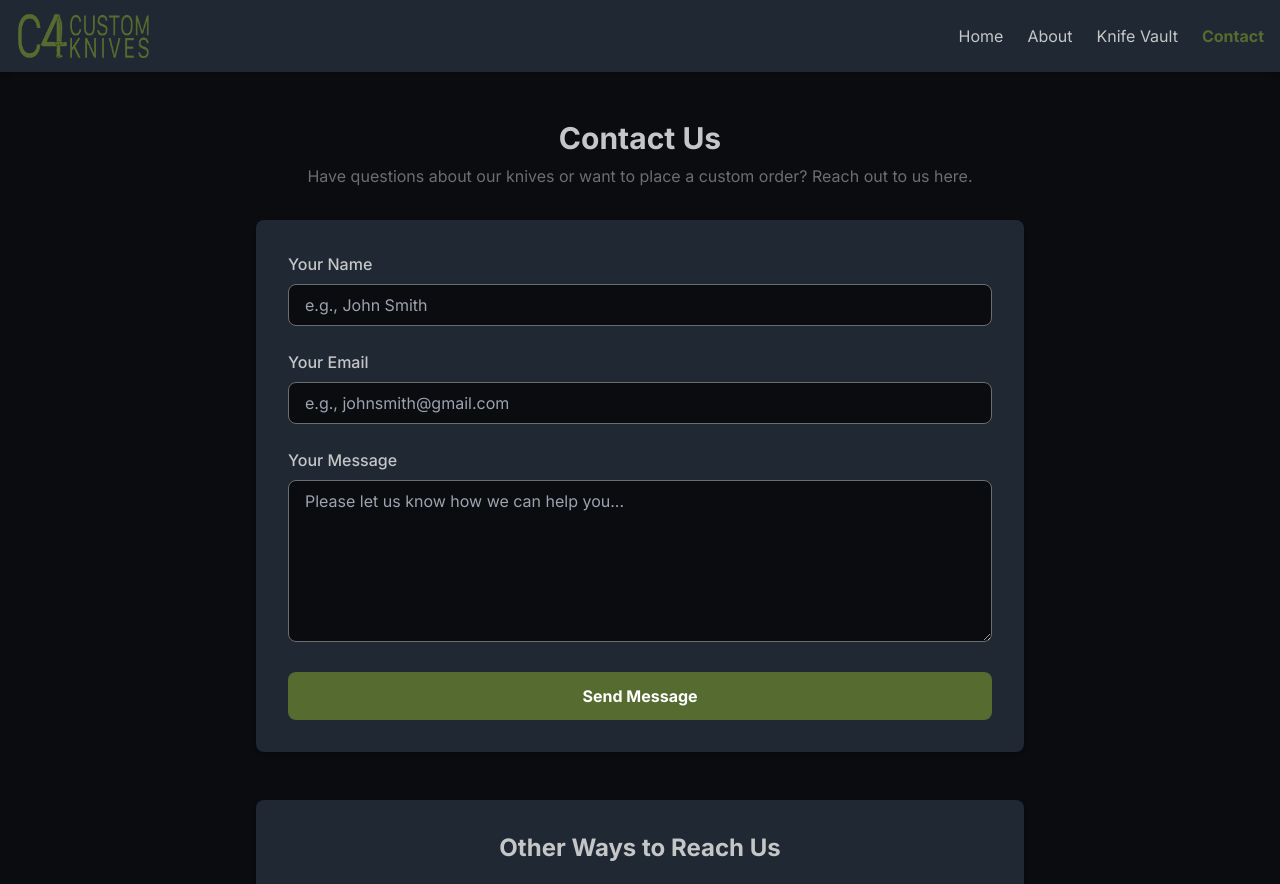
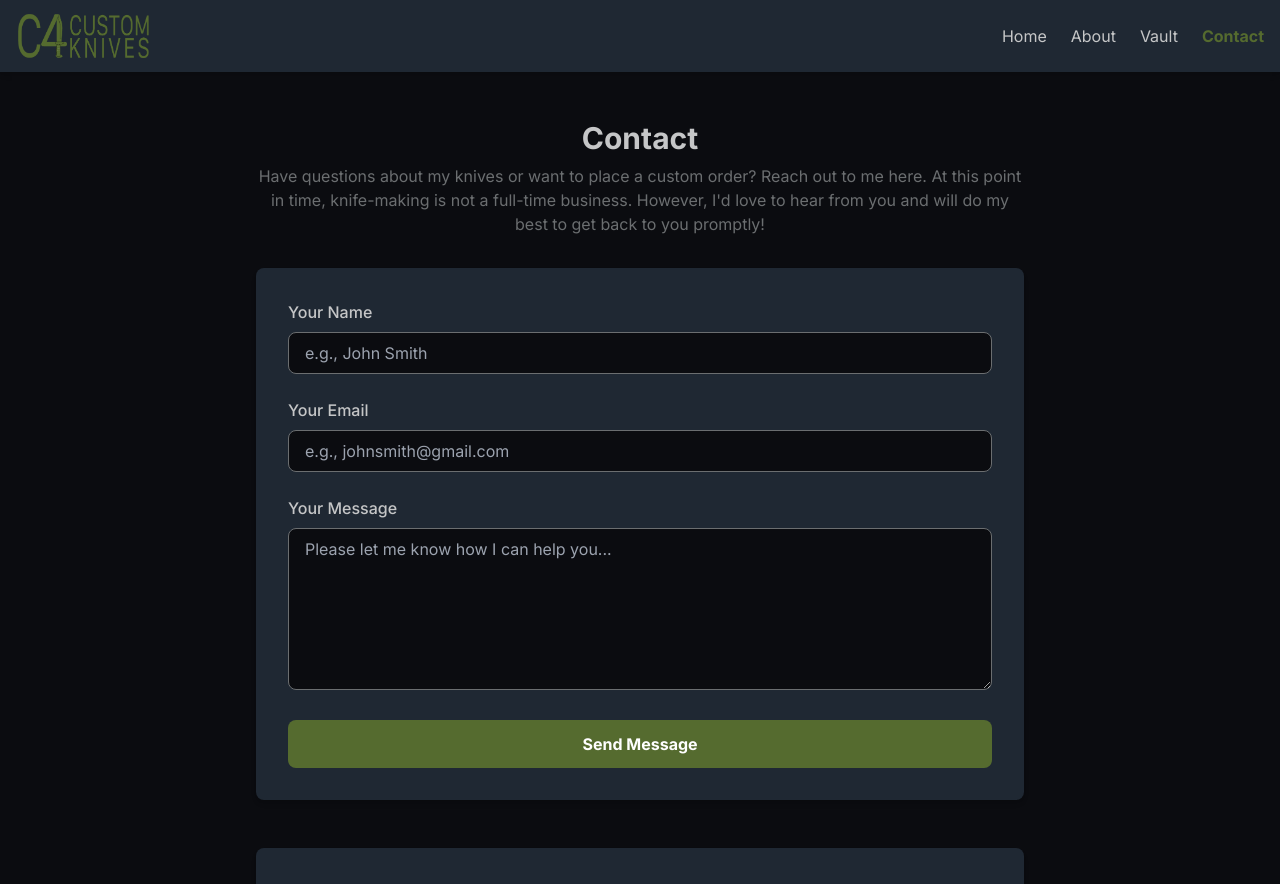
Before and after one commit to caleb-cargill/C4Knives, a React (Create React App) app in the folder client/: page /contact in a window 1280 px wide. Shown: the top 884 px of the page. Built offline with nearby package versions, Linux system fonts and the light colour scheme; no server answers.

Commit message:
Update language for contact page

```diff
--- a/client/src/components/Footer.js
+++ b/client/src/components/Footer.js
@@ -56,7 +56,7 @@ const Footer = () => {
                 </li>
                 <li>
                   <Link to="/vault" className="text-muted hover:text-highlight transition-colors">
-                    Knife Vault
+                    Vault
                   </Link>
                 </li>
                 <li>
--- a/client/src/components/Header.js
+++ b/client/src/components/Header.js
@@ -62,7 +62,7 @@ const Header = () => {
             About
           </Link>
           <Link to="/vault" className={`${isActive('/vault')} transition-colors`}>
-            Knife Vault
+            Vault
           </Link>
           <Link to="/contact" className={`${isActive('/contact')} transition-colors`}>
             Contact
@@ -106,7 +106,7 @@ const Header = () => {
               className={`${isActive('/vault')} block py-2 transition-colors`}
               onClick={closeMenu}
             >
-              Knife Vault
+              Vault
             </Link>
             <Link
               to="/contact"
--- a/client/src/pages/ContactPage.js
+++ b/client/src/pages/ContactPage.js
@@ -118,9 +118,11 @@ const ContactPage = () => {
         animate={{ opacity: 1, y: 0 }}
         transition={{ duration: 0.5 }}
       >
-        <h1 className="text-3xl font-bold mb-2 text-center text-text">Contact Us</h1>
+        <h1 className="text-3xl font-bold mb-2 text-center text-text">Contact</h1>
         <p className="text-muted mb-8 text-center">
-          Have questions about our knives or want to place a custom order? Reach out to us here.
+          Have questions about my knives or want to place a custom order? Reach out to me here.
+          At this point in time, knife-making is not a full-time business. However, I'd love to
+          hear from you and will do my best to get back to you promptly!
         </p>
 
         {submitted ? (
@@ -131,7 +133,7 @@ const ContactPage = () => {
             transition={{ duration: 0.3 }}
           >
             <h2 className="text-xl font-bold mb-2">Message Sent!</h2>
-            <p className="mb-4">Thank you for contacting us. We'll respond to your inquiry as soon as possible.</p>
+            <p className="mb-4">Thank you for contacting me. I'll respond to your inquiry as soon as possible.</p>
             <button
               onClick={() => setSubmitted(false)}
               className="bg-primary hover:bg-highlight hover:text-background text-text font-semibold py-2 px-6 rounded-lg transition-colors"
@@ -201,7 +203,7 @@ const ContactPage = () => {
                   className={`w-full px-4 py-2 border rounded-lg bg-background focus:outline-none focus:ring-2 focus:ring-primary text-text ${
                     errors.message ? 'border-danger' : 'border-muted'
                   }`}
-                  placeholder="Please let us know how we can help you..."
+                  placeholder="Please let me know how I can help you..."
                 ></textarea>
                 {errors.message && (
                   <p className="text-danger text-sm mt-1">{errors.message}</p>
@@ -224,7 +226,7 @@ const ContactPage = () => {
         )}
 
         <div className="mt-12 bg-secondary rounded-lg shadow-md p-8 text-center">
-          <h2 className="text-2xl font-bold mb-6 text-text">Other Ways to Reach Us</h2>
+          <h2 className="text-2xl font-bold mb-6 text-text">Other Ways to Reach Out</h2>
 
           <div className="grid md:grid-cols-3 gap-6">
             <div className="text-center">
--- a/client/src/pages/HomePage.js
+++ b/client/src/pages/HomePage.js
@@ -294,7 +294,7 @@ const HomePage = () => {
       {/* Testimonials Section */}
       <section className="py-16 bg-secondary">
         <div className="container mx-auto px-4">
-          <h2 className="text-3xl font-bold mb-10 text-center text-text">What Our Customers Say</h2>
+          <h2 className="text-3xl font-bold mb-10 text-center text-text">What Customers are Saying</h2>
 
           {/* Search Bar */}
           <div className="max-w-md mx-auto mb-8">
@@ -417,8 +417,10 @@ const HomePage = () => {
           >
             <h2 className="text-3xl font-bold mb-6 text-text">Looking for a Custom Knife?</h2>
             <p className="text-xl text-muted mb-8">
-              Have a specific design in mind? Need a knife tailored to your exact requirements?
-              We specialize in creating custom knives that perfectly match your vision and needs.
+              Have a specific design in mind? At this time, knife making is a personal hobby, not a full-time business.
+              My availability to take on custom projects is limited, but I’m always happy to hear your ideas.
+              If you’re interested in a custom knife, feel free to reach out
+              — I’ll do my best to respond and let you know what might be possible!
             </p>
             <Link
               to="/contact"
```
